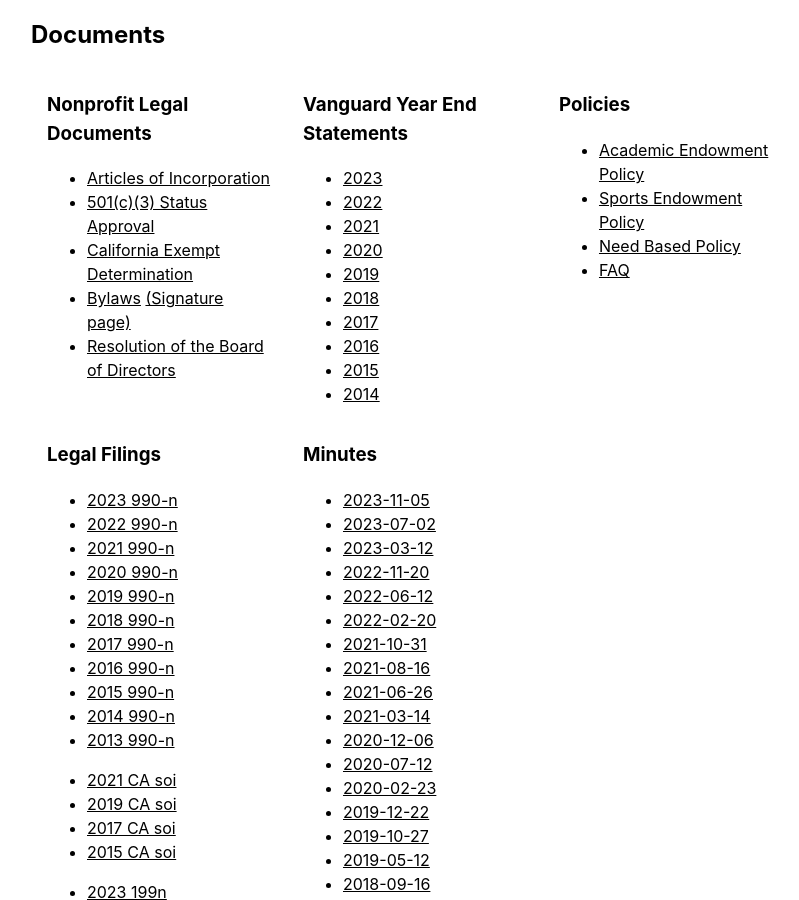
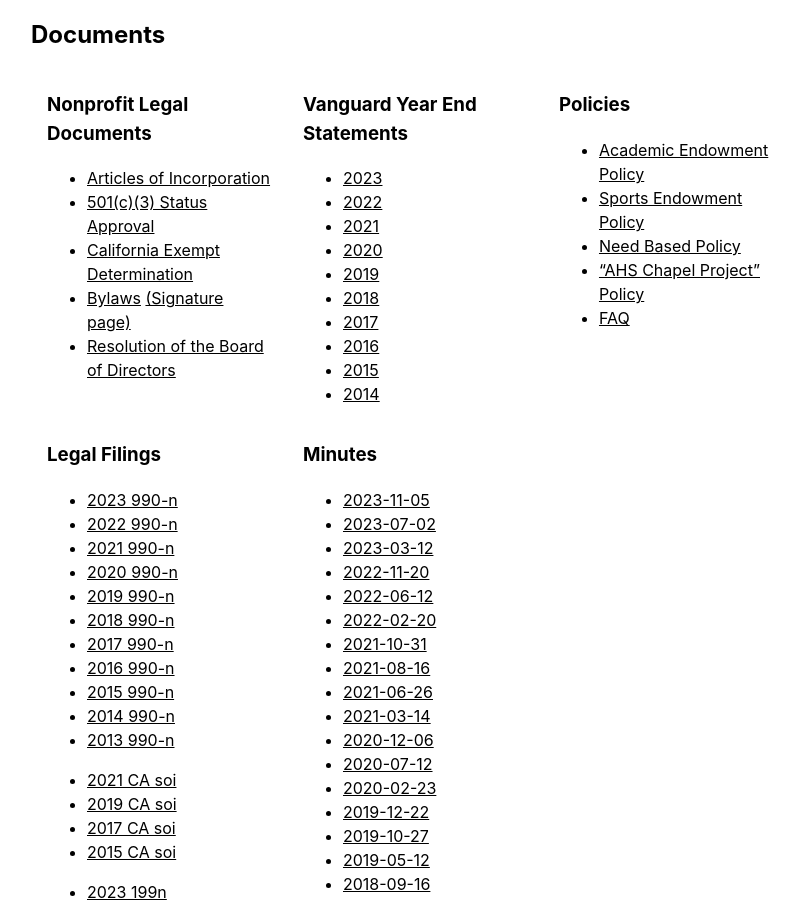
Before and after one commit to ahsef/ahsef.github.io, a Jekyll site: the page built from _pages/about.html, in a window 1280 px wide and 900 px high, scrolled down 3194 px. Shown: the whole window, without its empty margins (225-1024 px from the left). Built offline with Jekyll 4.4.1, drawn with Linux system fonts in a browser that asks for light colours.

Commit message:
Update about.html to add chapel policy

```diff
--- a/_pages/about.html
+++ b/_pages/about.html
@@ -300,6 +300,7 @@
             <li><a href="/policy/academic_financial_policy.pdf">Academic Endowment Policy</a></li>
             <li><a href="/policy/AHSEF_Sports_Directed_Fund_Policy_2020.pdf">Sports Endowment Policy</a></li>
             <li><a href="/policy/need_based_policy.pdf">Need Based Policy</a></li>
+	    <li><a href="/policy/chapel_policy.pdf">“AHS Chapel Project” Policy</a></li>
             <li><a href="/other/faq.pdf">FAQ</a></li>
         </ul>
     </div>
```
